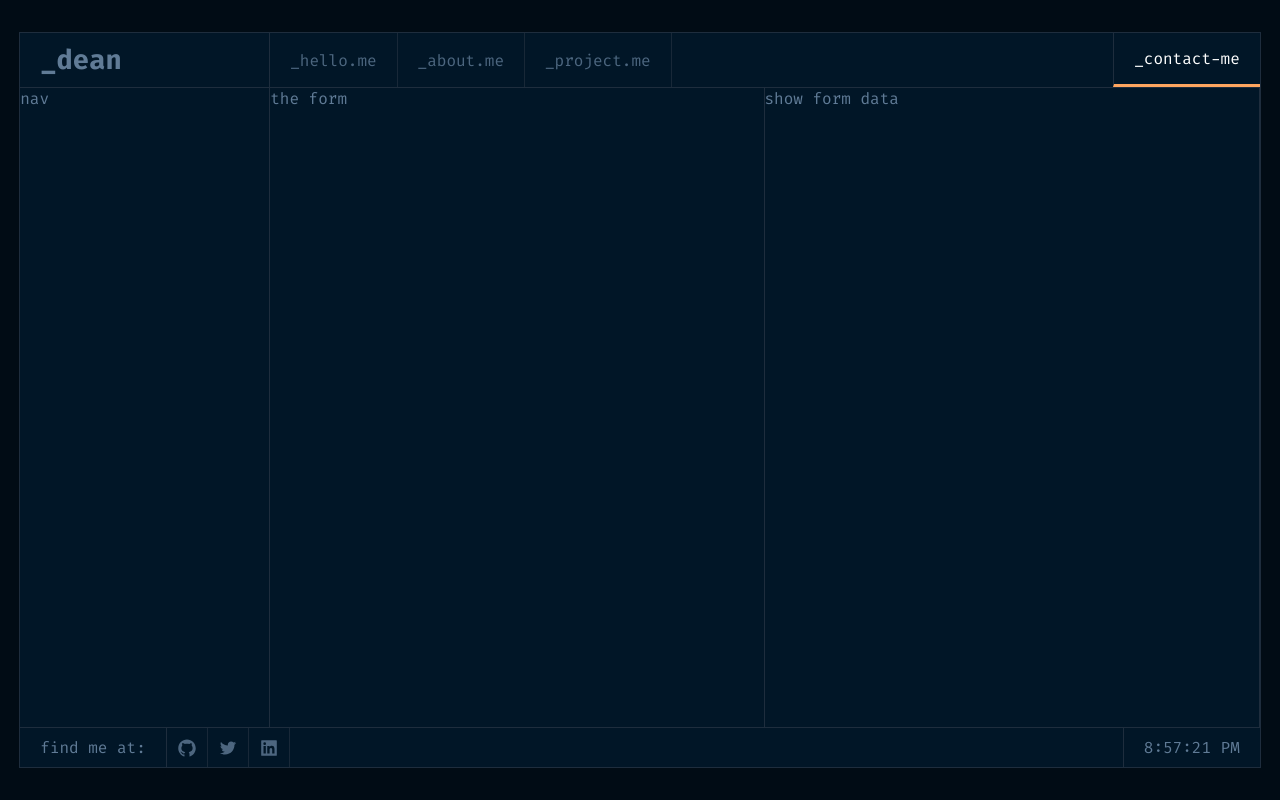
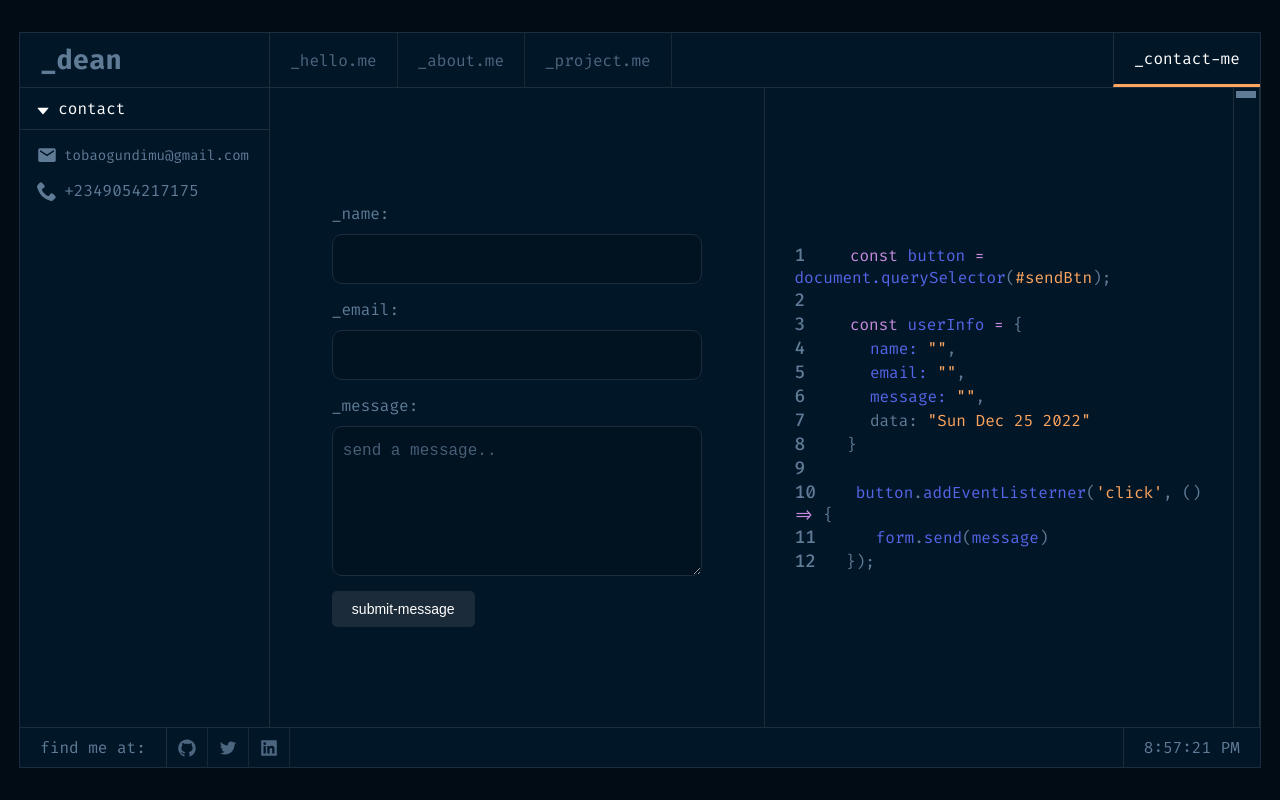
Before and after one commit to Toba-dean/portfolio, a React (Create React App) app in the folder client/: page /contact in a window 1280 px wide. Built offline with nearby package versions, Linux system fonts and the light colour scheme.

Commit message:
making progress on the contact page

```diff
--- a/client/src/pages/contact/contact.styles.scss
+++ b/client/src/pages/contact/contact.styles.scss
@@ -3,22 +3,147 @@
   grid-template-columns: 250px repeat(2, 1fr);
   position: relative;
   border-right: 1px solid #1E2D3D;
-
-  // &::before {
-  //   content: " ";
-  //   position: absolute;
-  //   width: 19.5px;
-  //   height: 7px;
-  //   top: 3px;
-  //   right: -23px;
-  //   background-color: #607B96;
-  // }
+  overflow: hidden;
 
   .contact_info {
     border-right: 1px solid #1E2D3D;
+
+    .bottom {
+      margin: 10px;
+
+      .desktop {
+        p {
+          display: flex;
+          align-items: center;
+          margin: 15px 0;
+
+          svg {
+            margin: 0 7px;
+            width: 20px;
+            height: 20px;
+
+            @media screen and (max-width: 1110px) {
+              display: none;
+            }
+          }
+
+          span {
+            font-size: 14px;
+          }
+        }
+      }
+    }
+
+    @media screen and (max-width: 650px) {
+      border: none;
+    }
   }
 
   .contact_form {
     border-right: 1px solid #1E2D3D;
+    display: flex;
+    align-items: center;
+    justify-content: center;
+
+
+    .form {
+      width: 75%;
+
+      .input_text, .textarea {
+        display: flex;
+        flex-direction: column;
+        margin: 10px 0;
+
+        label {
+          margin: 5px 0 10px;
+        }
+
+        input, textarea {
+          border: 1px solid #1E2D3D;
+          background-color: #011221;
+          padding: 15px 10px;
+          border-radius: 10px;
+          outline: none;
+          color: #465E77;
+          font-size: 16px;
+
+          &#msg {
+            height: 150px;
+
+            &::placeholder {
+              color: #465E77;
+            }
+          }
+
+          &:focus {
+            box-shadow: 0px 0px 0px 2px rgba(96, 123, 150, 0.3);
+          }
+        }
+      }
+
+      button {
+        padding: 10px 20px;
+        background-color: #1C2B3A;
+        border: none;
+        color: #fff;
+        border-radius: 5px;
+        font-size: 14px;
+        margin-top: 5px;
+        cursor: pointer;
+      }
+    }
+
+    @media screen and (max-width: 850px) {
+      border: none;
+    }
+  }
+
+  .contact_val {
+    border-right: 1px solid #1E2D3D;
+    margin-right: 25px;
+    display: flex;
+    flex-direction: column;
+    justify-content: center;
+    padding: 0 30px;
+
+    p {
+      max-width: 100%;
+    }
+
+    &::before {
+      content: " ";
+      position: absolute;
+      width: 20px;
+      height: 7px;
+      top: 3px;
+      right: 2.75px;
+      background-color: #607B96;
+
+      @media screen and (max-width: 950px) {
+        display: none;
+      }
+    }
+
+    @media screen and (max-width: 950px) {
+      margin: 0;
+      border: 0;
+    }
+
+    @media screen and (max-width: 850px) {
+      display: none;
+    }
+  }
+
+  @media screen and (max-width: 1110px) {
+    grid-template-columns: 200px repeat(2, 1fr);
+  }
+
+  @media screen and (max-width: 850px) {
+    grid-template-columns: 200px 1fr;
+  }
+
+  @media screen and (max-width: 650px) {
+    display: flex;
+    flex-direction: column;
   }
 }
--- a/client/src/pages/contact/index.jsx
+++ b/client/src/pages/contact/index.jsx
@@ -1,18 +1,132 @@
+import { IoMdMail } from "react-icons/io";
+import { ImPhone } from "react-icons/im";
+
+import { useState } from "react";
+
+import { NavTop } from "../../component";
 import "./contact.styles.scss";
 
 const Contact = () => {
+
+  const date = new Date()
+  const userData = {
+    name: "",
+    email: "",
+    message: ""
+  }
+  const [data, setData] = useState(userData);
+
+  const handleChangeInput = ({ target }) => {
+    const { name, value } = target;
+    setData({ ...data, [name]: value });
+  };
+
   return (
     <div className="contact">
       <div className="contact_info">
-        nav
+        <NavTop path="contact" mobilePath="_contact.me" />
+
+        <div className="bottom">
+          <div className="desktop">
+            <p>
+              <IoMdMail />
+              <span>tobaogundimu@gmail.com</span>
+            </p>
+            <p>
+              <ImPhone />
+              +2349054217175
+            </p>
+          </div>
+
+          <div className="mobile"></div>
+        </div>
       </div>
 
       <div className="contact_form">
-        the form
+        <div className="form">
+          <div className="input_text">
+            <label htmlFor="name">_name:</label>
+            <input
+              type="text"
+              name="name"
+              value={data.name}
+              onChange={handleChangeInput}
+            />
+          </div>
+
+          <div className="input_text">
+            <label htmlFor="email">_email:</label>
+            <input
+              type="email"
+              name="email"
+              value={data.email}
+              onChange={handleChangeInput}
+            />
+          </div>
+
+          <div className="textarea">
+            <label htmlFor="">_message:</label>
+            <textarea
+              name="message"
+              id="msg"
+              placeholder="send a message.."
+              value={data.message}
+              onChange={handleChangeInput}
+            />
+          </div>
+
+          <button>submit-message</button>
+        </div>
       </div>
 
       <div className="contact_val">
-        show form data
+        <p>
+          <span style={{ fontSize: '18px', fontWeight: 450 }}>1</span> <span style={{ color: "#C98BDF", marginLeft: "35px" }}>const</span> <span style={{ color: "#5565E8" }}>button</span><span style={{ color: "#C98BDF" }} > = </span><span style={{ color: "#5565E8" }}>document.querySelector</span><span style={{ color: "#607B96" }}>{`(`}</span><span style={{ color: "#FEA55F" }}>{`#sendBtn`}</span><span style={{ color: "#607B96" }}>{`)`}</span><span style={{ color: "#607B96" }}>;</span>
+        </p>
+
+        <p>
+          <span style={{ fontSize: '18px', fontWeight: 450 }}>2</span>
+        </p>
+
+        <p>
+          <span style={{ fontSize: '18px', fontWeight: 450 }}>3</span> <span style={{ color: "#C98BDF", marginLeft: "35px" }}>const</span> <span style={{ color: "#5565E8" }}>userInfo</span><span style={{ color: "#C98BDF" }} > = </span><span style={{ color: "#607B96" }}>{`{`}</span>
+        </p>
+
+        <p>
+          <span style={{ fontSize: '18px', fontWeight: 450 }}>4</span> <span style={{ color: "#5565E8", marginLeft: "55px" }}>name:</span> <span style={{ color: "#FEA55F", overflowWrap: "break-word" }}>"{data.name}"</span><span style={{ color: "#607B96" }}>,</span>
+        </p>
+
+        <p>
+          <span style={{ fontSize: '18px', fontWeight: 450 }}>5</span> <span style={{ color: "#5565E8", marginLeft: "55px" }}>email:</span> <span style={{ color: "#FEA55F", overflowWrap: "break-word" }}>"{data.email}"</span><span style={{ color: "#607B96" }}>,</span>
+        </p>
+
+        <p>
+          <span style={{ fontSize: '18px', fontWeight: 450 }}>6</span> <span style={{ color: "#5565E8", marginLeft: "55px" }}>message:</span> <span style={{ color: "#FEA55F", overflowWrap: "break-word" }}>"{data.message}"</span><span style={{ color: "#607B96" }}>,</span>
+        </p>
+
+        <p>
+          <span style={{ fontSize: '18px', fontWeight: 450 }}>7</span> <span style={{ color: "#607B96", marginLeft: "55px" }}>data:</span> <span style={{ color: "#FEA55F" }}>"{date.toDateString()}"</span>
+        </p>
+
+        <p>
+          <span style={{ fontSize: '18px', fontWeight: 450 }}>8</span> <span style={{ color: "#607B96", marginLeft: 32 }}>{`}`}</span>
+        </p>
+
+        <p>
+          <span style={{ fontSize: '18px', fontWeight: 450 }}>9</span>
+        </p>
+
+        <p>
+          <span style={{ fontSize: '18px', fontWeight: 450 }}>10</span> <span style={{ color: "#5565E8", marginLeft: "30px" }}>button</span><span style={{ color: "#607B96" }}>.</span><span style={{ color: "#5565E8" }}>addEventListerner</span><span style={{ color: "#607B96" }}>{`(`}</span><span style={{ color: "#FEA55F" }}>'click'</span><span style={{ color: "#607B96" }}>,</span> <span style={{ color: "#607B96" }}>{`()`}</span> <span style={{ color: "#C98BDF" }}>{"=>"}</span> <span style={{ color: "#607B96" }}>{`{`}</span>
+        </p>
+
+        <p>
+          <span style={{ fontSize: '18px', fontWeight: 450 }}>11</span> <span style={{ color: "#5565E8", marginLeft: "50px" }}>form</span><span style={{ color: "#607B96" }}>.</span><span style={{ color: "#5565E8" }}>send</span><span style={{ color: "#607B96" }}>{`(`}</span><span style={{ color: "#5565E8" }}>message</span><span style={{ color: "#607B96" }}>{`)`}</span>
+        </p>
+
+        <p>
+          <span style={{ fontSize: '18px', fontWeight: 450 }}>12</span><span style={{ color: "#607B96", marginLeft: "30px" }}>{`}`}</span><span style={{ color: "#607B96" }}>{`)`}</span><span style={{ color: "#607B96" }}>;</span>
+        </p>
       </div>
     </div>
   )
```
